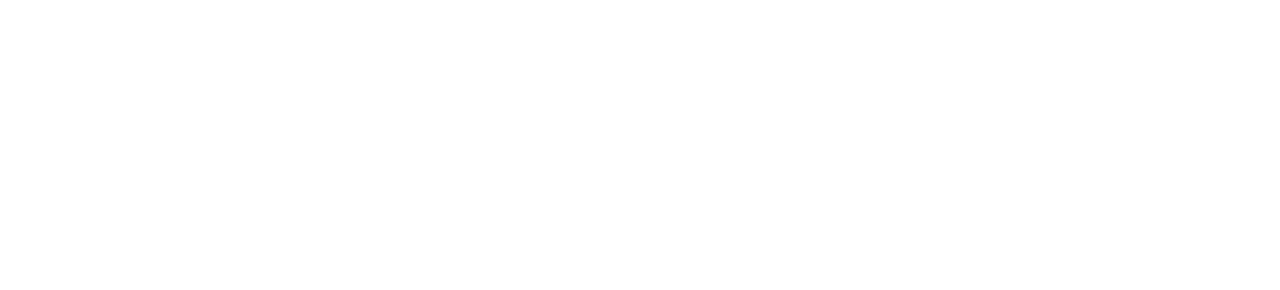
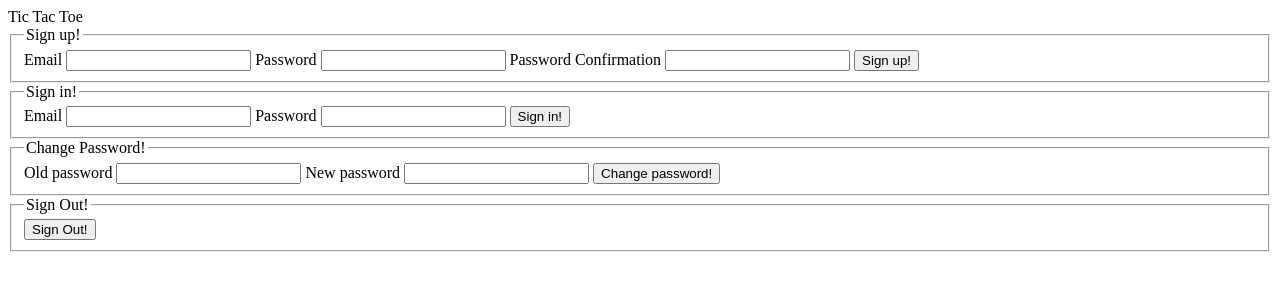
Before and after one commit to lbreguet/game-practice, a plain HTML site: page index.html in a window 1280 px wide. Drawn offline with Linux system fonts and the light colour scheme.

Commit message:
Uploading image and html.
-work on this constantly

```diff
--- a/index.html
+++ b/index.html
@@ -1,8 +1,74 @@
 <!DOCTYPE html>
 <html>
   <head>
+    <link >
     <title>Tic Tac Toe</title>
   </head>
   <body>
+    <header>Tic Tac Toe</header>
+    <div class="sign">
+      <form id="sign-up">
+        <fieldset>
+          <legend>Sign up!</legend>
+          <label class="email">
+            Email
+            <input type="text" name="credentials[email]">
+          </label>
+
+          <label class="password">
+            Password
+            <input type="password" name="credentials[password]">
+          </label>
+
+          <label class="password_confirmation">
+            Password Confirmation
+            <input type="password" name="credentials[password_confirmation]">
+          </label>
+
+          <input type="submit" name="submit" value="Sign up!">
+        </fieldset>
+      </form>
+
+      <form id="sign-in">
+        <fieldset>
+          <legend>Sign in!</legend>
+          <label class="email">
+            Email
+            <input type="text" name="credentials[email]">
+          </label>
+
+          <label class="password">
+            Password
+            <input type="password" name="credentials[password]">
+          </label>
+
+          <input type="submit" name="submit" value="Sign in!">
+        </fieldset>
+      </form>
+
+      <form id="change-password">
+        <fieldset>
+          <legend>Change Password!</legend>
+          <label class="old">
+            Old password
+            <input type="password" name="passwords[old]">
+          </label>
+
+          <label class="new">
+            New password
+            <input type="password" name="passwords[new]">
+          </label>
+
+          <input type="submit" name="submit" value="Change password!">
+        </fieldset>
+      </form>
+
+      <form id="sign-out">
+        <fieldset>
+          <legend>Sign Out!</legend>
+          <input type="submit" name="submit" value="Sign Out!">
+        </fieldset>
+      </form>
+    </div>
   </body>
 </html>
--- /dev/null
+++ b/scripts/styles/index.scss
@@ -0,0 +1,4 @@
+header {
+  color: #808080;
+  font-family: sans-serif;
+}
```
Also changed, not shown: scripts/images/IMG_1582.JPG (added).
